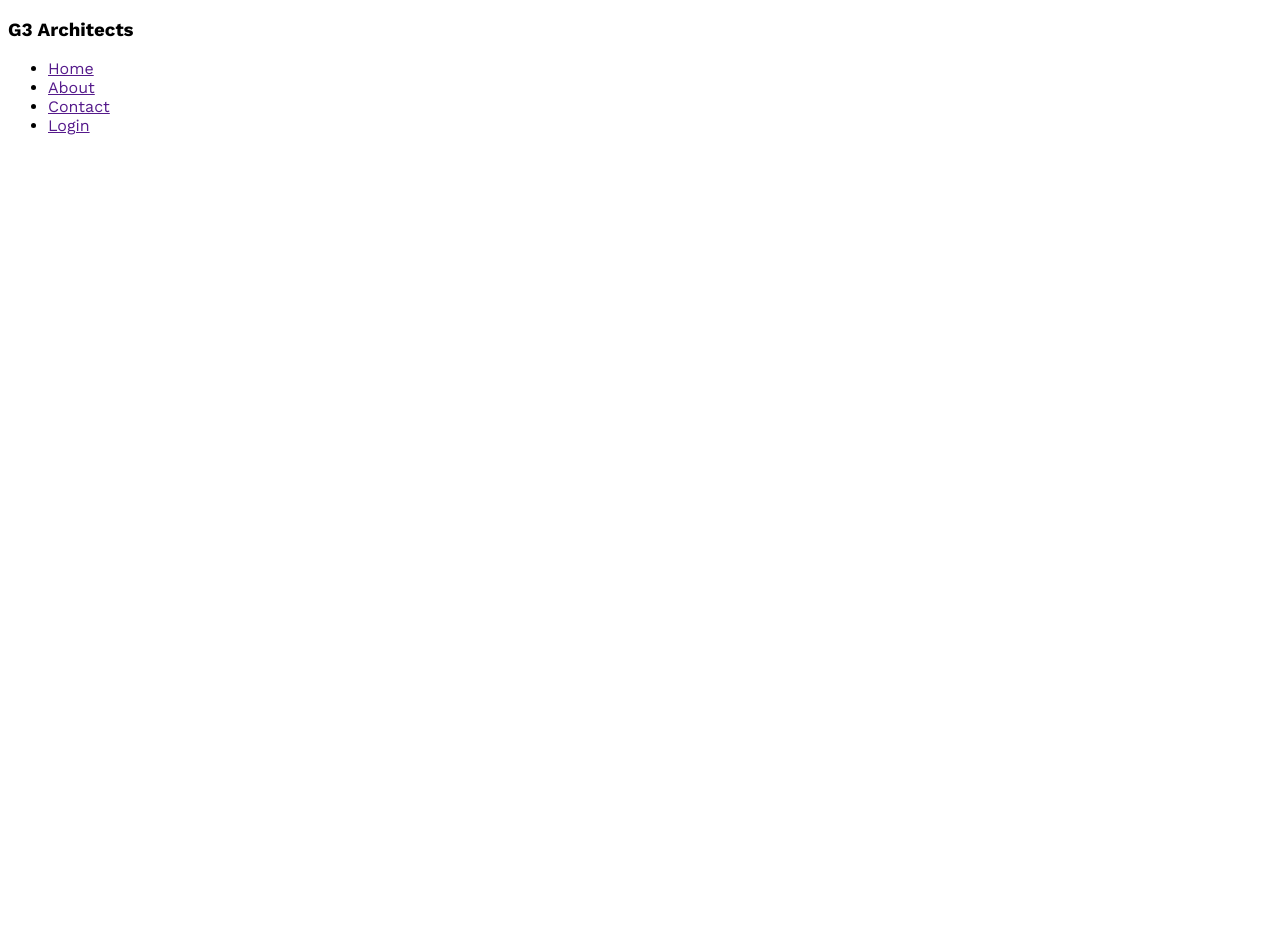
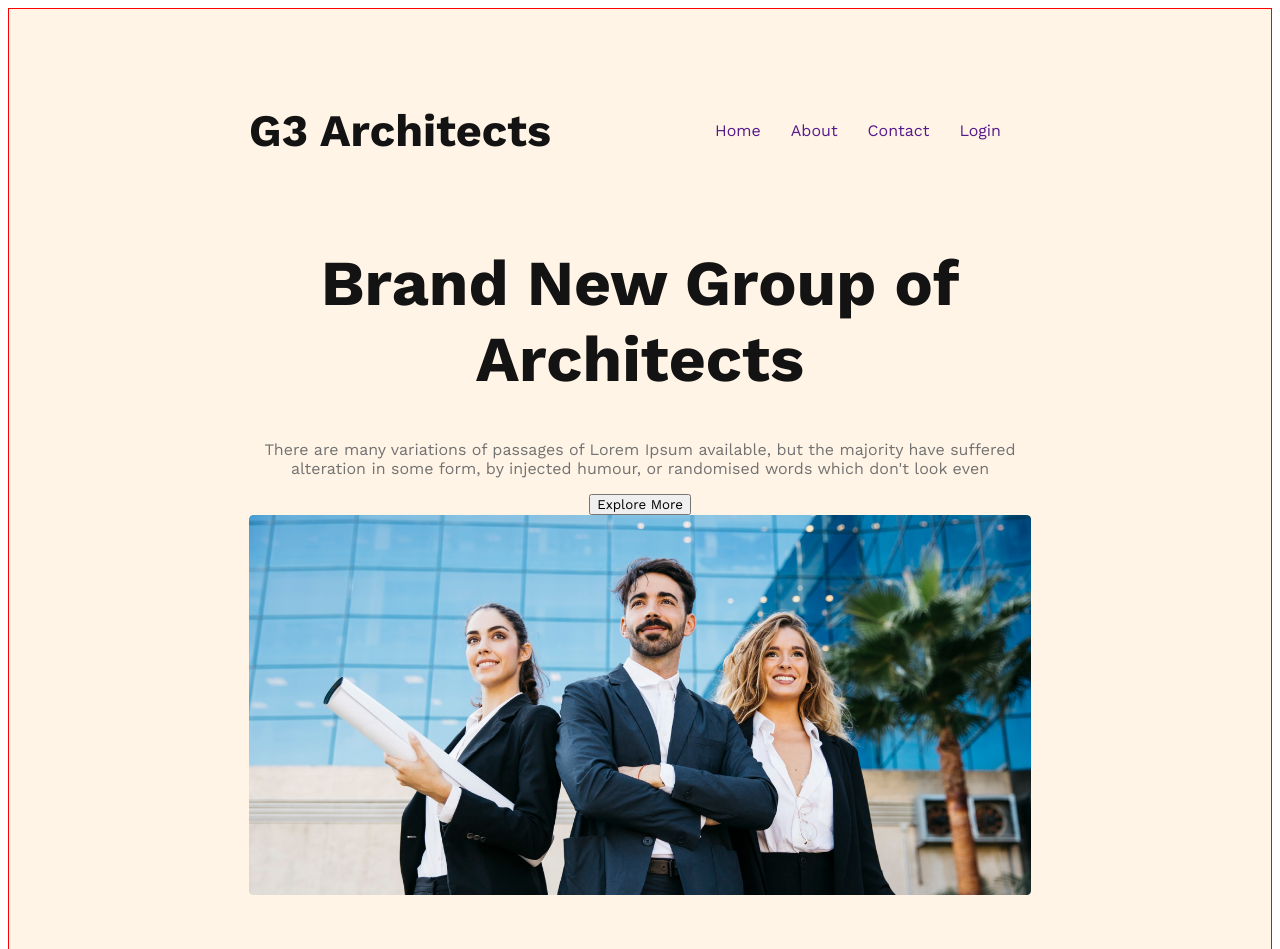
Before and after one commit to Diptaroy72/g3-architect-website, a plain HTML site: page index.html in a window 1280 px wide. Shown: the top 949 px of the page. Before the commit the page ends 800 px from the top, so only its background shows below. Drawn offline with nearby package versions, Linux system fonts and the light colour scheme.

Commit message:
banner content added

```diff
--- a/index.html
+++ b/index.html
@@ -13,7 +13,7 @@
 
     <header>
         <nav>
-            <h3>G3 Architects</h3>
+            <h3 class="nav-title">G3 Architects</h3>
             <ul>
                 <li><a href="">Home</a></li>
                 <li><a href="">About</a></li>
@@ -21,6 +21,14 @@
                 <li><a href="">Login</a></li>
             </ul>
         </nav>
+        <div class="banner">
+            <div class="banner-content">
+                <h1 class="banner-title">Brand New Group of Architects</h1>
+                <p class="banner-description">There are many variations of passages of Lorem Ipsum available, but the majority have suffered alteration in some form, by injected humour, or randomised words which don't look even</p>
+                <button class="btn-primary">Explore More</button>
+            </div>
+            <img src="images/banner.png" alt="">
+        </div>
     </header>
 
     <!-- Main -->
--- a/styles/architect.css
+++ b/styles/architect.css
@@ -1,8 +1,71 @@
 /* work san font from google */
 
 @import url('https://fonts.googleapis.com/css2?family=Open+Sans:wght@400;700;800&family=Work+Sans:wght@400;600;700;800&display=swap');
+
+/* shared styles */
 
 *{
     font-family: 'Open Sans', sans-serif;
     font-family: 'Work Sans', sans-serif;
 }
+
+.btn-primary{
+
+}
+
+/* Header Styles */
+
+header{
+    background: rgba(255, 144, 14, 0.10);
+    border: 1px solid red;
+    padding: 50px 240px;
+}
+
+nav{
+
+    display: flex;
+    justify-content: space-between;
+    align-items: center;
+}
+
+nav > ul{
+    /* border: 1px solid red; */
+    display: flex;
+}
+nav li{
+    list-style: none;
+    margin-right: 30px;
+    font-weight: 500;
+    font-size: 1rem}
+nav li a{
+    text-decoration: none;
+    color: #424242);
+}
+.nav-title{
+    color: #131313;
+    font-size: 45px;
+    font-weight: 700;
+}
+
+/* banner styles */
+
+.banner-content{
+    max-width: 800px;
+    /* border: 1px solid red; */
+    text-align: center;
+    margin: 0 auto;
+}
+
+.banner img{
+    width: 100%;
+}
+
+.banner-title{
+    color: #131313;
+    font-weight: 700;
+    font-size: 64px;
+}
+.banner-description{
+    color:  #727272;
+    font-weight: 400;
+}
```
